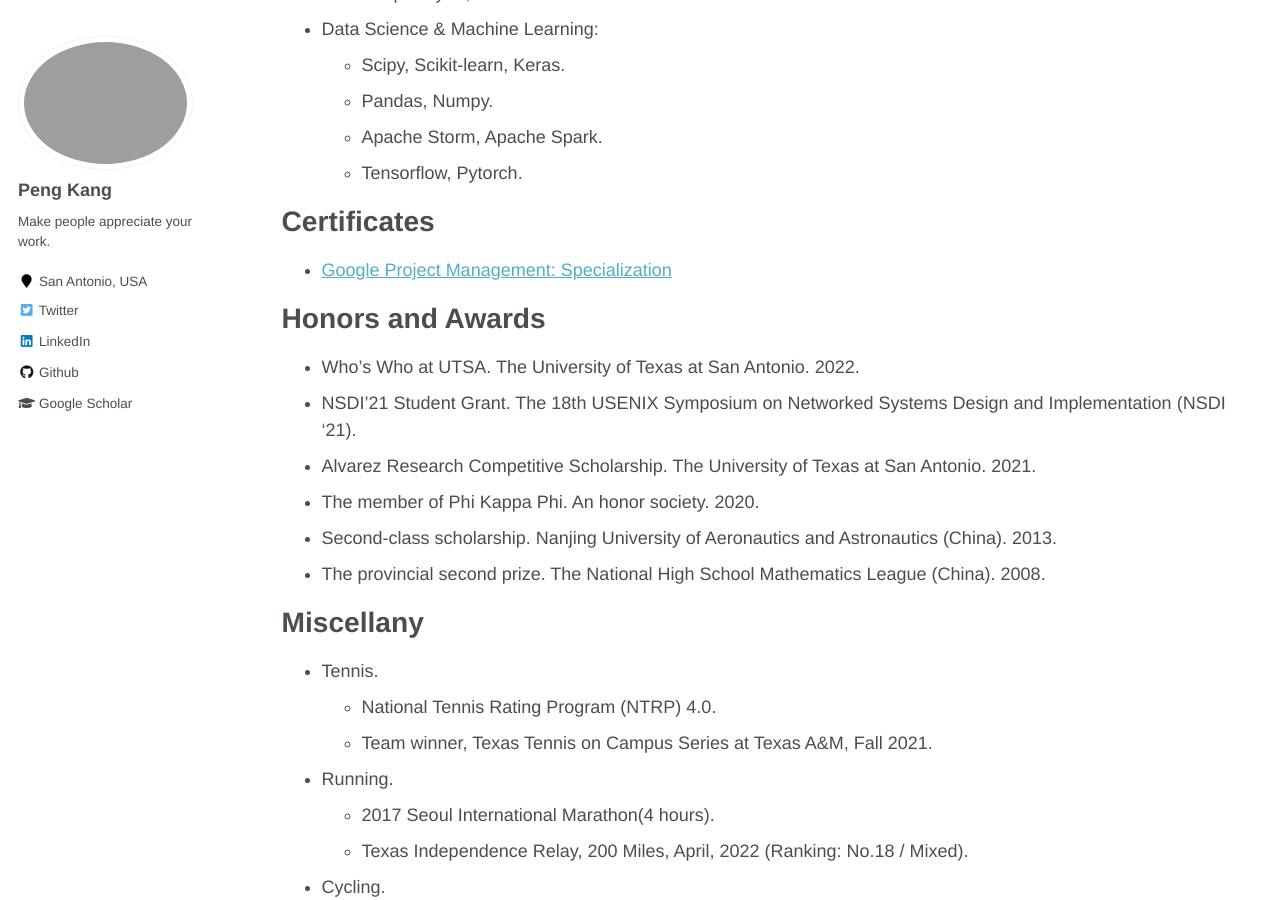
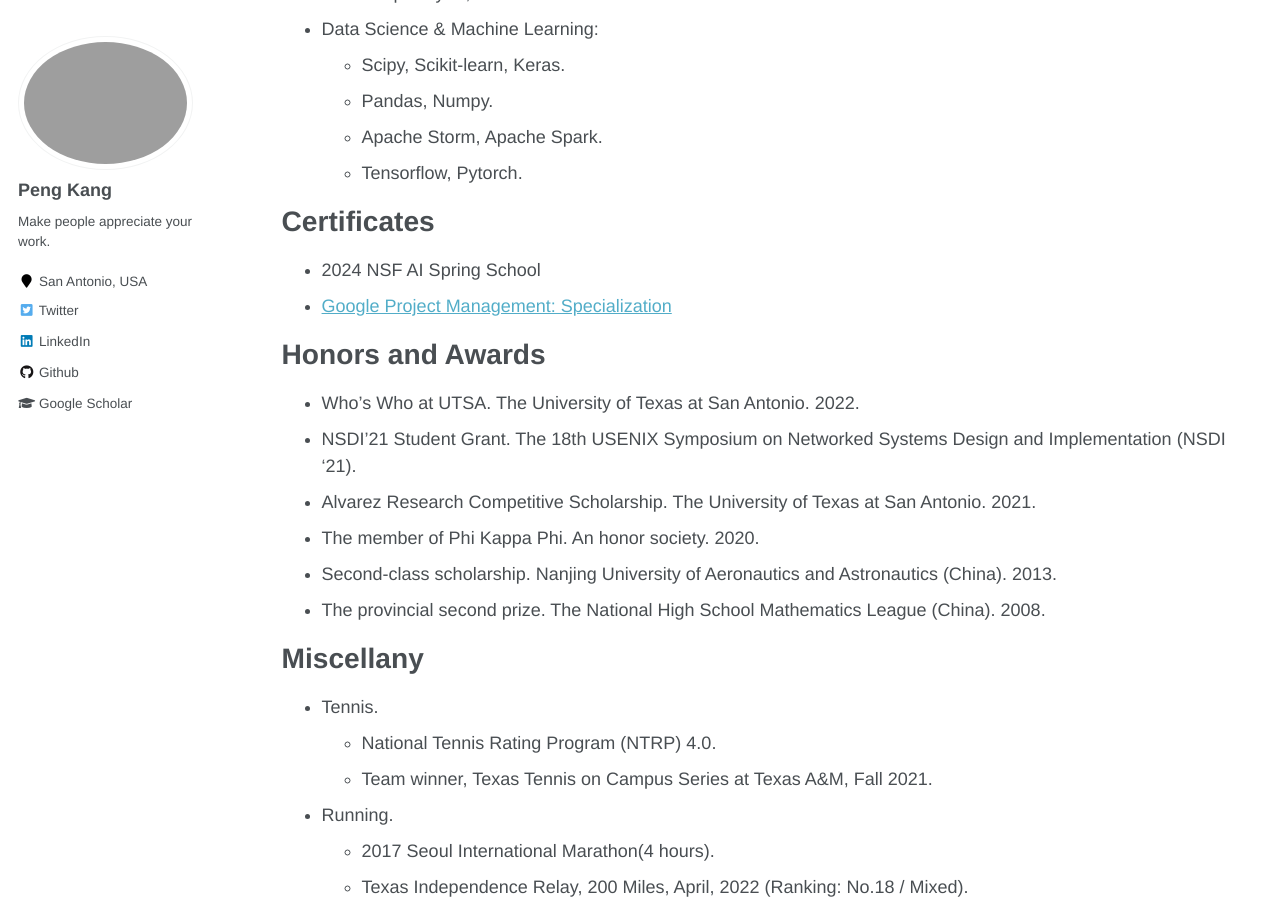
Before and after one commit to pengkang12/pengkang12.github.io, a Jekyll site: the page built from _pages/cv.md, in a window 1280 px wide and 900 px high, scrolled down 901 px. Built offline with Jekyll 4.4.1, drawn with Linux system fonts in a browser that asks for light colours.

Commit message:
Update cv.md

```diff
--- a/_pages/cv.md
+++ b/_pages/cv.md
@@ -40,6 +40,7 @@ Skills
 
 Certificates
 ======
+* 2024 NSF AI Spring School
 * [Google Project Management: Specialization](https://www.coursera.org/account/accomplishments/specialization/certificate/YXUT36HK2MTF)
 
 Honors and Awards
```
